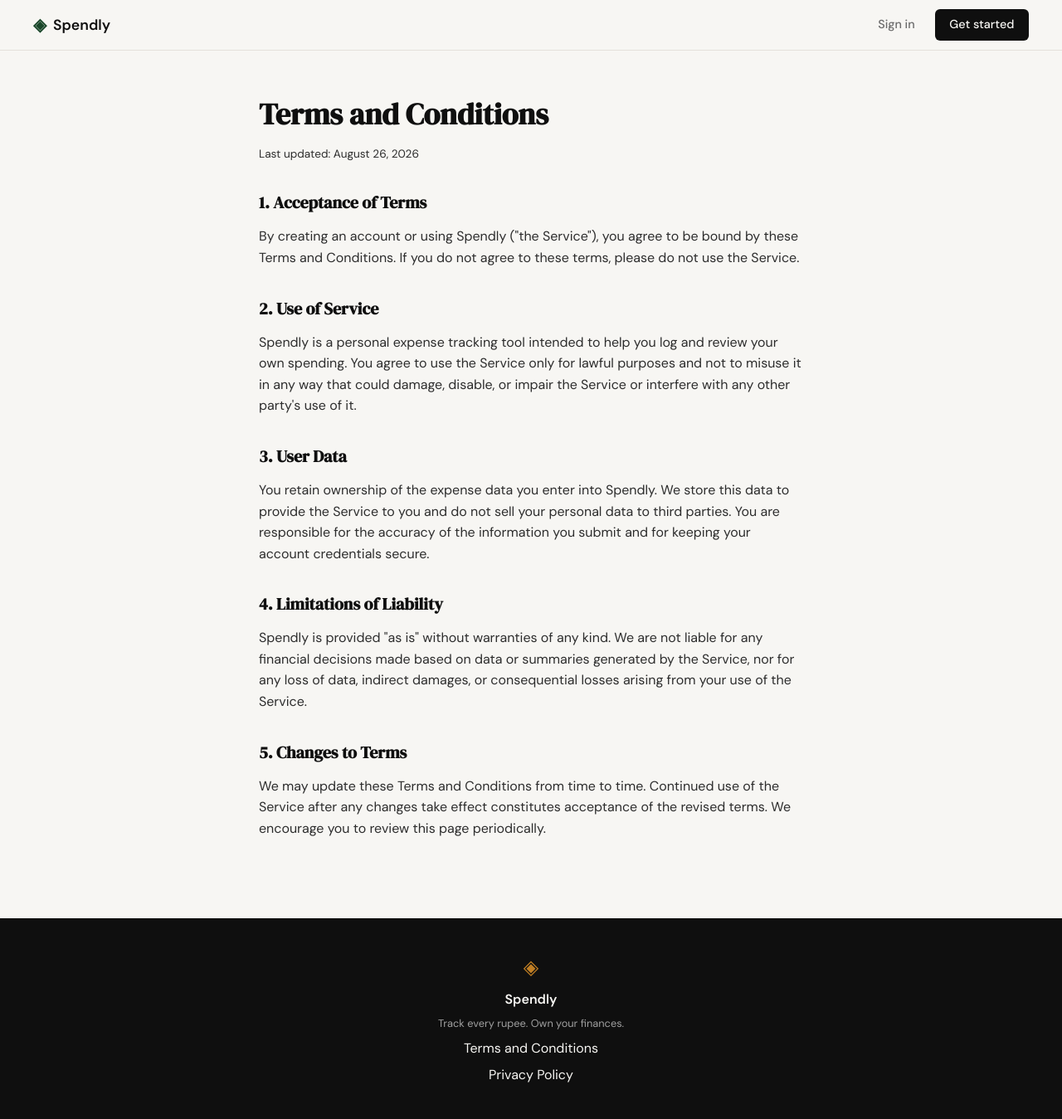
After one commit to Kaanchi-256/spendly, a Flask app: page /terms in a window 1280 px wide. The commit adds this page. Shown: the whole page at 83% size. Run offline with Flask 3, Linux system fonts and the light colour scheme.

Commit message:
Add Terms and Conditions and Privacy Policy pages

```diff
--- a/app.py
+++ b/app.py
@@ -20,6 +20,16 @@ def register():
 @app.route("/login")
 def login():
     return render_template("login.html")
+
+
+@app.route("/terms")
+def terms():
+    return render_template("terms.html")
+
+
+@app.route("/privacy")
+def privacy():
+    return render_template("privacy.html")
 
 
 # ------------------------------------------------------------------ #
--- a/static/css/style.css
+++ b/static/css/style.css
@@ -508,6 +508,39 @@ a { color: inherit; text-decoration: none; }
 }
 
 /* ------------------------------------------------------------------ */
+/* Legal pages                                                         */
+/* ------------------------------------------------------------------ */
+
+.legal-inner {
+    max-width: 720px;
+    margin: 0 auto;
+    padding: 3rem 2rem 5rem;
+}
+
+.legal-title {
+    font-family: var(--font-display);
+    font-size: 2.25rem;
+    margin-bottom: 0.5rem;
+}
+
+.legal-updated {
+    color: var(--ink-faint);
+    font-size: 0.85rem;
+    margin-bottom: 2.5rem;
+}
+
+.legal-inner h2 {
+    font-family: var(--font-display);
+    font-size: 1.25rem;
+    margin: 2rem 0 0.75rem;
+}
+
+.legal-inner p {
+    color: var(--ink-soft);
+    margin-bottom: 1rem;
+}
+
+/* ------------------------------------------------------------------ */
 /* Responsive                                                          */
 /* ------------------------------------------------------------------ */
 
--- a/templates/base.html
+++ b/templates/base.html
@@ -34,8 +34,8 @@
             <span class="brand-icon">◈</span>
             <span class="footer-name">Spendly</span>
             <p class="footer-copy">Track every rupee. Own your finances.</p>
-            <a href="#">Terms and Conditions</a>
-            <a href="#">Privacy Policy</a>
+            <a href="{{ url_for('terms') }}">Terms and Conditions</a>
+            <a href="{{ url_for('privacy') }}">Privacy Policy</a>
         </div>
     </footer>
 
--- /dev/null
+++ b/templates/terms.html
@@ -0,0 +1,52 @@
+{% extends "base.html" %}
+
+{% block title %}Terms and Conditions — Spendly{% endblock %}
+
+{% block content %}
+
+<section class="legal">
+    <div class="legal-inner">
+        <h1 class="legal-title">Terms and Conditions</h1>
+        <p class="legal-updated">Last updated: August 26, 2026</p>
+
+        <h2>1. Acceptance of Terms</h2>
+        <p>
+            By creating an account or using Spendly ("the Service"), you agree to be
+            bound by these Terms and Conditions. If you do not agree to these terms,
+            please do not use the Service.
+        </p>
+
+        <h2>2. Use of Service</h2>
+        <p>
+            Spendly is a personal expense tracking tool intended to help you log and
+            review your own spending. You agree to use the Service only for lawful
+            purposes and not to misuse it in any way that could damage, disable, or
+            impair the Service or interfere with any other party's use of it.
+        </p>
+
+        <h2>3. User Data</h2>
+        <p>
+            You retain ownership of the expense data you enter into Spendly. We store
+            this data to provide the Service to you and do not sell your personal
+            data to third parties. You are responsible for the accuracy of the
+            information you submit and for keeping your account credentials secure.
+        </p>
+
+        <h2>4. Limitations of Liability</h2>
+        <p>
+            Spendly is provided "as is" without warranties of any kind. We are not
+            liable for any financial decisions made based on data or summaries
+            generated by the Service, nor for any loss of data, indirect damages, or
+            consequential losses arising from your use of the Service.
+        </p>
+
+        <h2>5. Changes to Terms</h2>
+        <p>
+            We may update these Terms and Conditions from time to time. Continued use
+            of the Service after any changes take effect constitutes acceptance of
+            the revised terms. We encourage you to review this page periodically.
+        </p>
+    </div>
+</section>
+
+{% endblock %}
```
Also changed, not shown: templates/privacy.html (added, +52 -0 lines).
